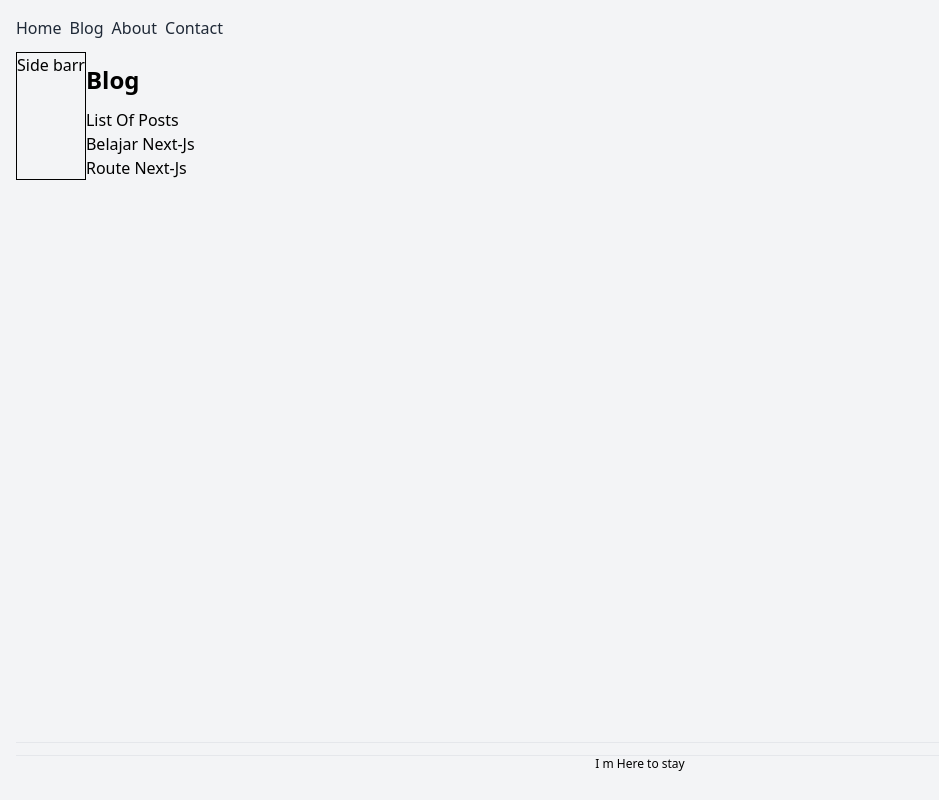
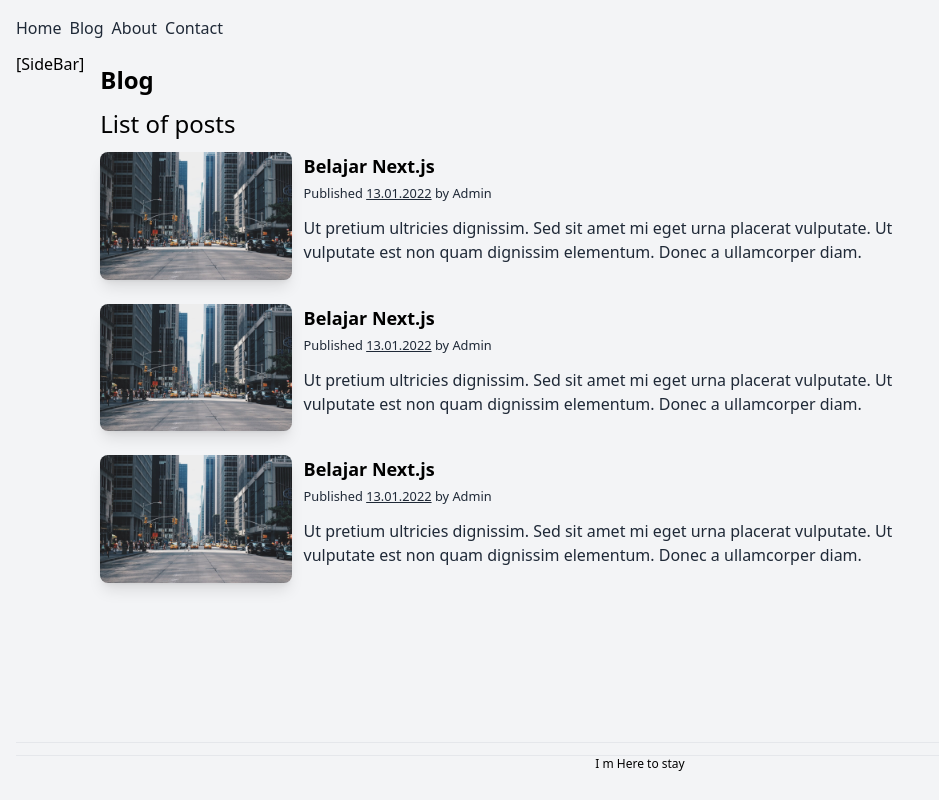
Before and after one commit to bgsdewo/Next.js_With_Headless_CMS, a Next.js app in the folder learn-nextjs/: page /blog in a window 1280 px wide. Shown: the whole page, without its empty margins (0-939 px from the left). Built offline with nearby package versions, Linux system fonts and the light colour scheme.

Commit message:
Membuat Card Post List

```diff
--- a/learn-nextjs/app/blog/layout.jsx
+++ b/learn-nextjs/app/blog/layout.jsx
@@ -1,8 +1,8 @@
 export default function BlogLayout({ children }) {
   return (
-    <div style={{ display: "flex" }}>
-      <div style={{ border: "1px solid black" }}>Side barr</div>
-      <div>{children}</div>
+    <div className="flex">
+      <div className="">[SideBar]</div>
+      <div className="px-4">{children}</div>
     </div>
   );
 }
--- a/learn-nextjs/app/blog/page.jsx
+++ b/learn-nextjs/app/blog/page.jsx
@@ -4,15 +4,84 @@ export default function BlogPage() {
   return (
     <>
       <Heading>Blog</Heading>
-      <p>List Of Posts</p>
-      <ul>
-        <li>
-          <Link href="/blog/belajar-nextjs">Belajar Next-Js</Link>
-        </li>
-        <li>
-          <Link href="/blog/latihan-route-nextjs">Route Next-Js</Link>
-        </li>
-      </ul>
+      <h2 className="text-2xl mb-3">List of posts</h2>
+      <div className="flex flex-wrap">
+        <div className="mb-4 w-full shrink-0 grow-0 basis-auto md:mb-0 md:w-2/12">
+          <div class="relative mb-6 overflow-hidden rounded-lg bg-cover bg-no-repeat shadow-lg">
+            <img src="/images/image-1.jpg" class="w-full" />
+            <Link href="/blog/belajar-nextjs">
+              <div class="absolute top-0 right-0 bottom-0 left-0 h-full w-full overflow-hidden bg-fixed opacity-0 transition duration-300 ease-in-out hover:opacity-100 bg-[hsla(0,0%,98.4%,.15)]"></div>
+            </Link>
+          </div>
+        </div>
+
+        <div class="mb-6 mr-auto w-full shrink-0 grow-0 basis-auto px-3 md:mb-0 md:w-9/12 xl:w-7/12">
+          <h5 class="text-lg font-bold">Belajar Next.js</h5>
+          <p class="mb-3 text-gray-800">
+            <small>
+              Published <u>13.01.2022</u> by {""}
+              <a href="#!">Admin</a>
+            </small>
+          </p>
+          <p class="text-gray-800">
+            Ut pretium ultricies dignissim. Sed sit amet mi eget urna placerat
+            vulputate. Ut vulputate est non quam dignissim elementum. Donec a
+            ullamcorper diam.
+          </p>
+        </div>
+      </div>
+
+      <div className="flex flex-wrap">
+        <div className="mb-4 w-full shrink-0 grow-0 basis-auto md:mb-0 md:w-2/12">
+          <div class="relative mb-6 overflow-hidden rounded-lg bg-cover bg-no-repeat shadow-lg">
+            <img src="/images/image-1.jpg" class="w-full" />
+            <Link href="/blog/belajar-nextjs">
+              <div class="absolute top-0 right-0 bottom-0 left-0 h-full w-full overflow-hidden bg-fixed opacity-0 transition duration-300 ease-in-out hover:opacity-100 bg-[hsla(0,0%,98.4%,.15)]"></div>
+            </Link>
+          </div>
+        </div>
+
+        <div class="mb-6 mr-auto w-full shrink-0 grow-0 basis-auto px-3 md:mb-0 md:w-9/12 xl:w-7/12">
+          <h5 class="text-lg font-bold">Belajar Next.js</h5>
+          <p class="mb-3 text-gray-800">
+            <small>
+              Published <u>13.01.2022</u> by {""}
+              <a href="#!">Admin</a>
+            </small>
+          </p>
+          <p class="text-gray-800">
+            Ut pretium ultricies dignissim. Sed sit amet mi eget urna placerat
+            vulputate. Ut vulputate est non quam dignissim elementum. Donec a
+            ullamcorper diam.
+          </p>
+        </div>
+      </div>
+
+      <div className="flex flex-wrap">
+        <div className="mb-4 w-full shrink-0 grow-0 basis-auto md:mb-0 md:w-2/12">
+          <div class="relative mb-6 overflow-hidden rounded-lg bg-cover bg-no-repeat shadow-lg">
+            <img src="/images/image-1.jpg" class="w-full" />
+            <Link href="/blog/belajar-nextjs">
+              <div class="absolute top-0 right-0 bottom-0 left-0 h-full w-full overflow-hidden bg-fixed opacity-0 transition duration-300 ease-in-out hover:opacity-100 bg-[hsla(0,0%,98.4%,.15)]"></div>
+            </Link>
+          </div>
+        </div>
+
+        <div class="mb-6 mr-auto w-full shrink-0 grow-0 basis-auto px-3 md:mb-0 md:w-9/12 xl:w-7/12">
+          <h5 class="text-lg font-bold">Belajar Next.js</h5>
+          <p class="mb-3 text-gray-800">
+            <small>
+              Published <u>13.01.2022</u> by {""}
+              <a href="#!">Admin</a>
+            </small>
+          </p>
+          <p class="text-gray-800">
+            Ut pretium ultricies dignissim. Sed sit amet mi eget urna placerat
+            vulputate. Ut vulputate est non quam dignissim elementum. Donec a
+            ullamcorper diam.
+          </p>
+        </div>
+      </div>
     </>
   );
 }
```
